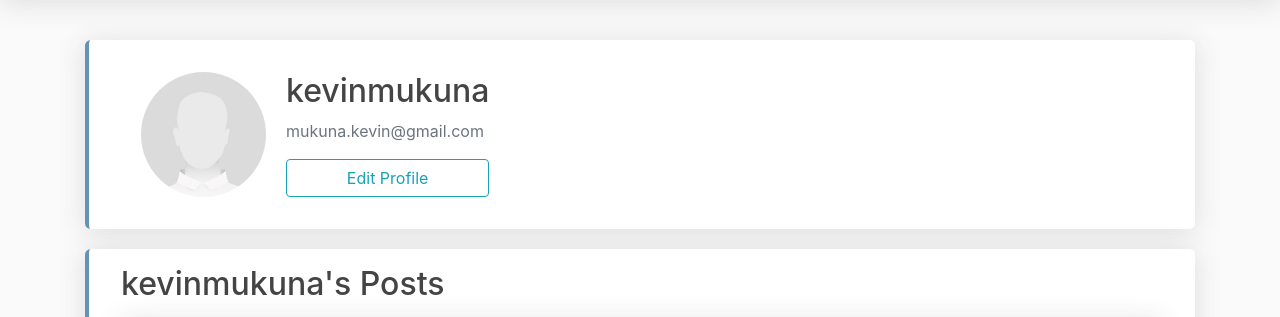
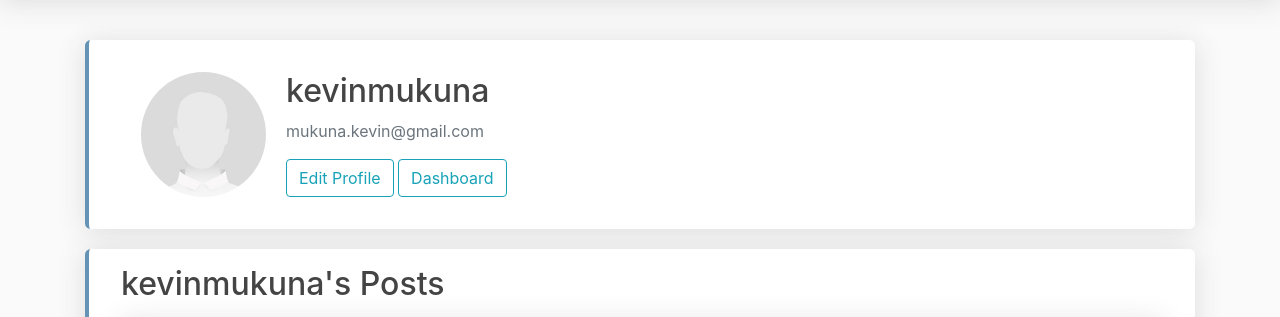
Before and after one commit to hassant727/TeamSoftwareProject, a Django app: page /chart/ in a window 1280 px wide. Shown: the part 56-373 px from the top of the page. Run offline with Django 3.2, Linux system fonts and the light colour scheme; a user stored in the database is signed in; data comes from the database, SQL or seed files in the repository; parts of the project's set-up code (start-up, migrations or seed data) failed here and were passed over; some libraries are stand-ins or nearby versions.

Commit message:
added the navigation link to the profile

```diff
--- a/CS3305TSP/templates/userpages/profile.html
+++ b/CS3305TSP/templates/userpages/profile.html
@@ -15,7 +15,12 @@
             {% endif %}
             <!--  the button is used for overlay curtain display      -->
         {% if request.user.username == user.username %}
-            <button class="btn btn-outline-info" onclick="openNav()">Edit Profile</button>
+            <div>
+                <button class="btn btn-outline-info" onclick="openNav()">Edit Profile</button>
+                <a class="btn btn-outline-info" href="{% url 'dashboard' %}">Dashboard</a>
+            </div>
+
+
             <div id="myNav" class="overlay">
                 <a href="javascript:void(0)" class="closebtn" onclick="closeNav()">&times;</a>
                 <div class="overlay-content">
```
